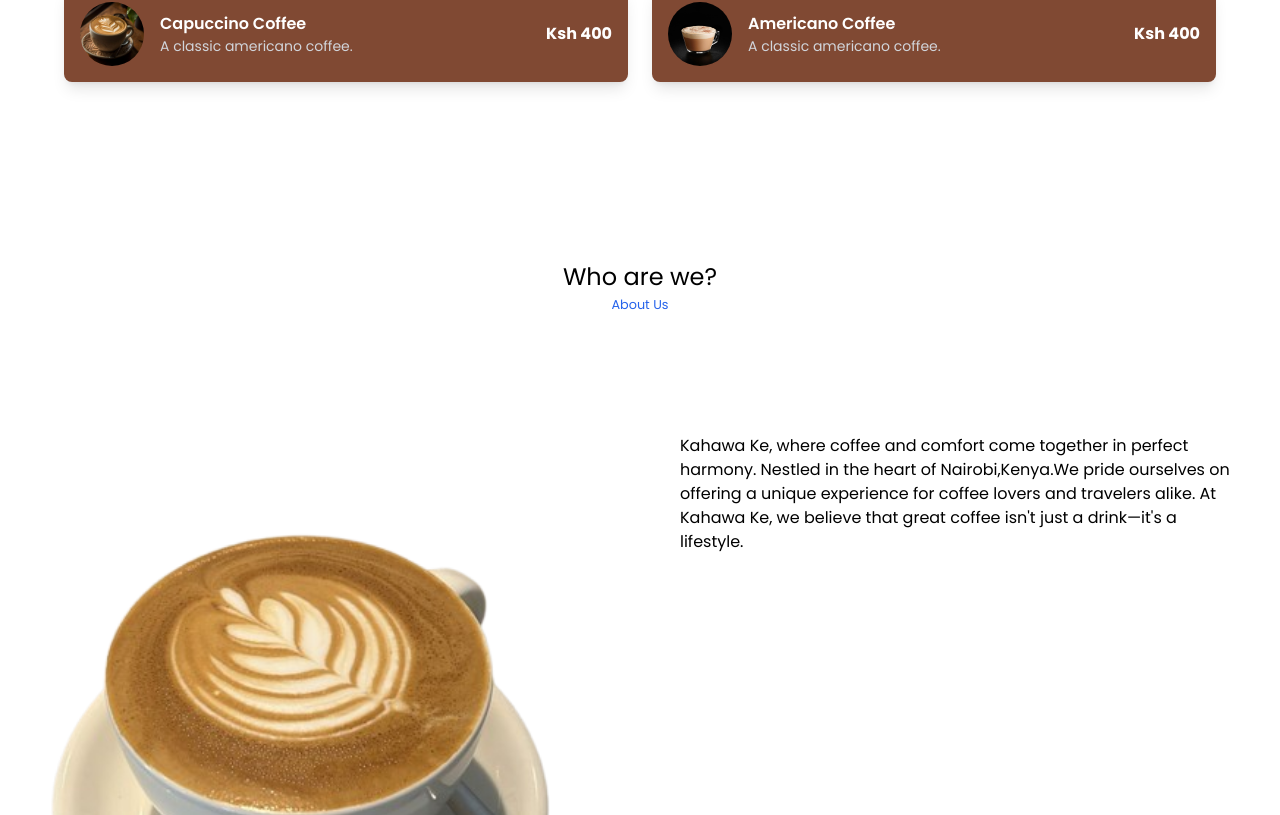
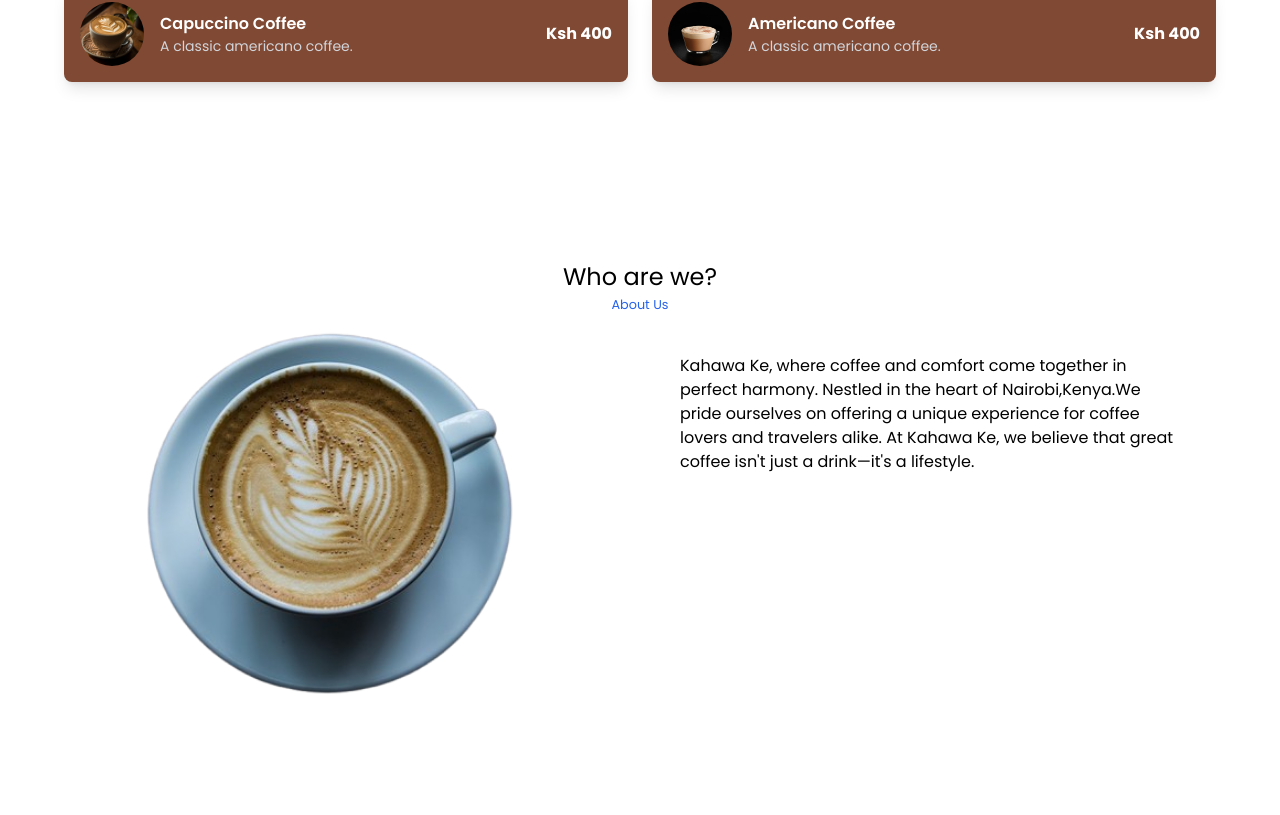
Before and after one commit to swarui/coffeelandingpage, a React (Vite) app: page / in a window 1280 px wide. Shown: the part 1265-2080 px from the top of the page. Built offline with nearby package versions, Linux system fonts and the light colour scheme.

Commit message:
Coffee Landing Project

```diff
--- a/src/components/AboutUs.jsx
+++ b/src/components/AboutUs.jsx
@@ -1,8 +1,8 @@
-import img from '../assets/Kafi.png'
+import img from '../assets/About.png'
 function AboutUs(){
     return(<>
 
-<div className="mt-10">
+<div className="mt-10 ">
         <h1
           style={{ fontFamily: "Poppins" }}
           className="text-center text-[1.5em] text-black "
@@ -11,13 +11,13 @@ function AboutUs(){
         </h1>
         <h2 style={{ fontFamily: "Poppins" }}
           className="text-center text-[0.8em] text-blue-600" >About Us</h2>
-    <div className="flex lg:flex-row flex-col">
+    <div className="flex lg:flex-row flex-col max-w-6xl mx-auto ">
         {/* Left Image body */}
         <div className="w-full lg:w-1/2">
-        <img src={img}  className='mt-[-20vh] lg:w-[550px] sm:w-[250px] md:w-[550px] ' alt="" />
+        <img src={img}  className='mt-[-20vh] ml-20 lg:w-[450px] sm:w-[250px] md:w-[550px] ' alt="" />
         </div>
         {/* Right text Area */}
-        <div className='w-full lg:w-1/2 mt-20  p-10'>
+        <div className='w-full lg:w-1/2 p-10'>
         <h2  style={{fontFamily:'Poppins'}} >Kahawa Ke, where coffee and comfort come together in perfect harmony. Nestled in the heart of Nairobi,Kenya.We pride ourselves on offering a unique experience for coffee lovers and travelers alike. At Kahawa Ke, we believe that great coffee isn't just a drink—it's a lifestyle.</h2>
         </div>
         </div>
```
Also changed, not shown: src/assets/About.png (added).
